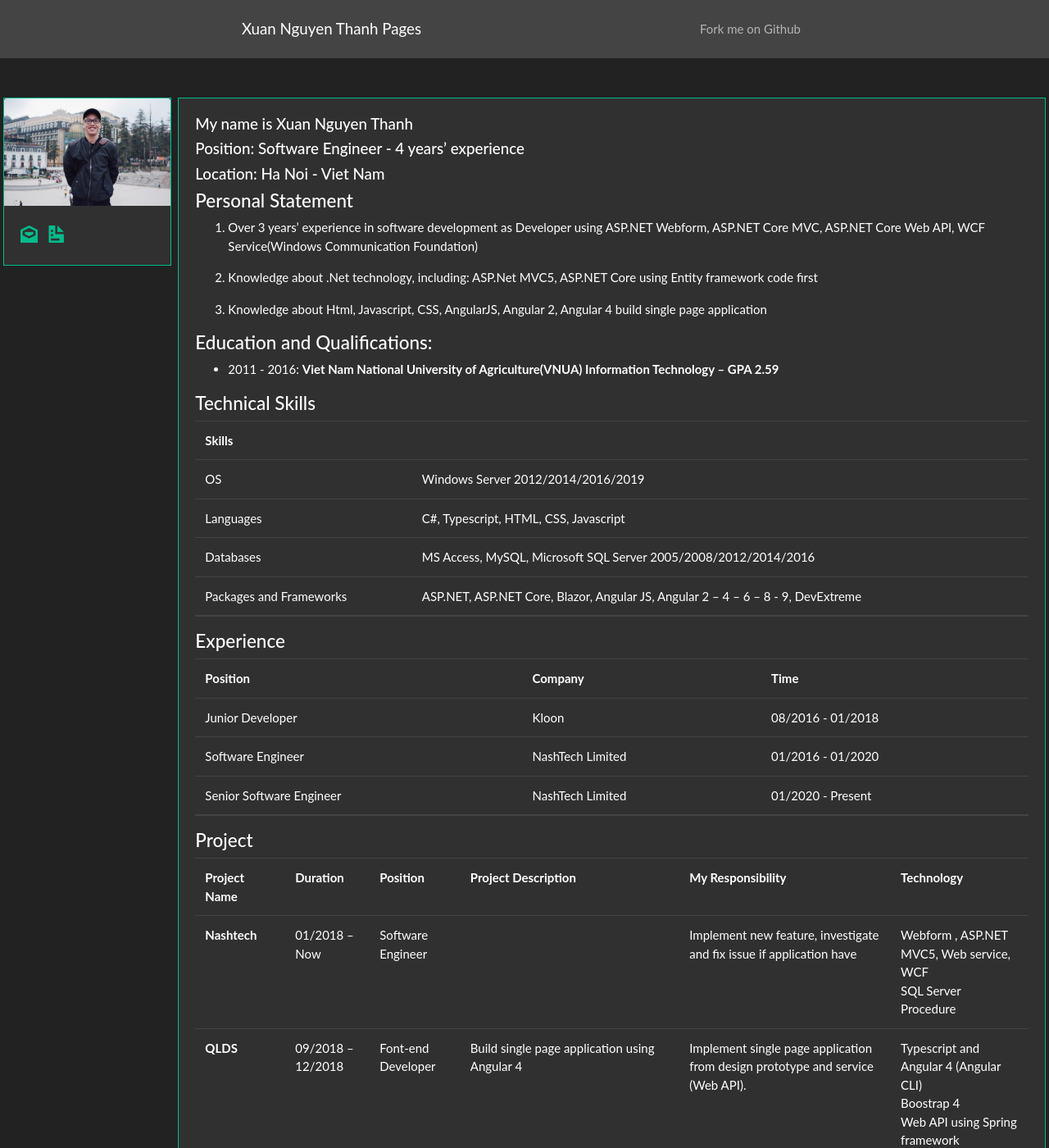
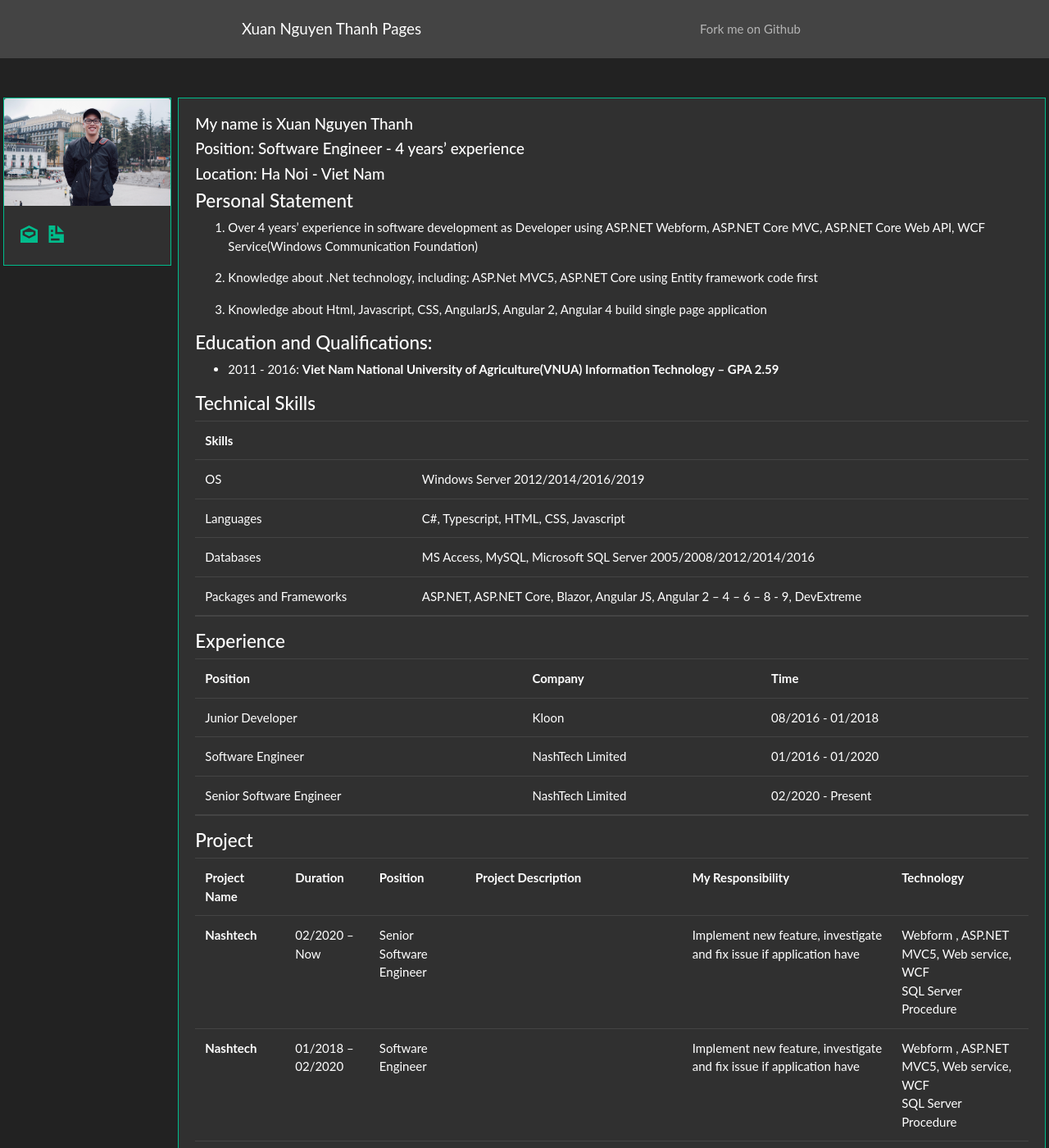
Before and after one commit to thanhxuanhd/thanhxuanhd.github.io, a Jekyll site: the page built from index.md, in a window 1280 px wide and 1400 px high. Shown: the whole window at 82% size. Built offline with Jekyll 4.4.1, drawn with Linux system fonts in a browser that asks for light colours; our own code applies the rules of GitHub Pages for plain Markdown files.

Commit message:
Update profile

```diff
--- a/index.md
+++ b/index.md
@@ -6,7 +6,7 @@
 
 #### Personal Statement
 
-1. Over 3 years’ experience in software development as Developer using ASP.NET Webform, ASP.NET Core MVC, ASP.NET Core Web API, WCF Service(Windows Communication Foundation)
+1. Over 4 years’ experience in software development as Developer using ASP.NET Webform, ASP.NET Core MVC, ASP.NET Core Web API, WCF Service(Windows Communication Foundation)
 
 2. Knowledge about .Net technology, including: ASP.Net MVC5, ASP.NET Core using Entity
    framework code first
@@ -32,16 +32,17 @@
 | ------------------------ | ---------------- | ----------------- |
 | Junior Developer         | Kloon            | 08/2016 - 01/2018 |
 | Software Engineer        | NashTech Limited | 01/2016 - 01/2020 |
-| Senior Software Engineer | NashTech Limited | 01/2020 - Present |
+| Senior Software Engineer | NashTech Limited | 02/2020 - Present |
 
 #### Project
 
-| Project Name   | Duration          | Position             | Project Description                                                                                                                              | My Responsibility                                                                                                                                           | Technology                                                                                                      |
-| -------------- | ----------------- | -------------------- | ------------------------------------------------------------------------------------------------------------------------------------------------ | ----------------------------------------------------------------------------------------------------------------------------------------------------------- | --------------------------------------------------------------------------------------------------------------- |
-| **Nashtech**    | 01/2018 – Now     | Software Engineer    |                                                                                                                                                  | Implement new feature, investigate and fix issue if application have                                                                                        | Webform , ASP.NET MVC5, Web service, WCF <br> SQL Server Procedure                                              |
-| **QLDS**       | 09/2018 – 12/2018 | Font-end Developer   | Build single page application using Angular 4                                                                                                    | Implement single page application from design prototype and service (Web API).                                                                              | Typescript and Angular 4 (Angular CLI) <br> Boostrap 4 <br> Web API using Spring framework <br> Oracle Database |
-| **ACSMeeting** | 08/2016 – 01/2018 | Junior Developer     | Build single page application using ASP.NET CORE MVC, AngularJS binding data and call service Web API.                                           | Design and implement (service, web application new feature from requirement of customer. <br> Write unit test for service implement and deploy version test | ASP.NET CORE <br> AngularJS <br> MS SQL Server 2014 <br>Boostrap 3, Devextreme                                  |
-| **eNotary**    | 09/2015 – 12/2015 | Internship Developer | Build eNotary portal: Web application using DNN CMS (Dotnetnuke) <br> Mobile app (Android, IOS, Windows phone) with restful api(ASP.NET Web Api) | Design and implement an application for Windows Phone. Deploy Web App, Web api, Moble app                                                                   | Android SDK, IOS SDK, Windows Phone 8.1 SDK <br> ASP.NET Web API /MS SQL Server 2012                            |
+| Project Name   | Duration          | Position                 | Project Description                                                                                                                              | My Responsibility                                                                                                                                           | Technology                                                                                                      |
+| -------------- | ----------------- | ------------------------ | ------------------------------------------------------------------------------------------------------------------------------------------------ | ----------------------------------------------------------------------------------------------------------------------------------------------------------- | --------------------------------------------------------------------------------------------------------------- |
+| **Nashtech**   | 02/2020 – Now     | Senior Software Engineer |                                                                                                                                                  | Implement new feature, investigate and fix issue if application have                                                                                        | Webform , ASP.NET MVC5, Web service, WCF <br> SQL Server Procedure                                              |
+| **Nashtech**   | 01/2018 – 02/2020 | Software Engineer        |                                                                                                                                                  | Implement new feature, investigate and fix issue if application have                                                                                        | Webform , ASP.NET MVC5, Web service, WCF <br> SQL Server Procedure                                              |
+| **QLDS**       | 09/2018 – 12/2018 | Font-end Developer       | Build single page application using Angular 4                                                                                                    | Implement single page application from design prototype and service (Web API).                                                                              | Typescript and Angular 4 (Angular CLI) <br> Boostrap 4 <br> Web API using Spring framework <br> Oracle Database |
+| **ACSMeeting** | 08/2016 – 01/2018 | Junior Developer         | Build single page application using ASP.NET CORE MVC, AngularJS binding data and call service Web API.                                           | Design and implement (service, web application new feature from requirement of customer. <br> Write unit test for service implement and deploy version test | ASP.NET CORE <br> AngularJS <br> MS SQL Server 2014 <br>Boostrap 3, Devextreme                                  |
+| **eNotary**    | 09/2015 – 12/2015 | Internship Developer     | Build eNotary portal: Web application using DNN CMS (Dotnetnuke) <br> Mobile app (Android, IOS, Windows phone) with restful api(ASP.NET Web Api) | Design and implement an application for Windows Phone. Deploy Web App, Web api, Moble app                                                                   | Android SDK, IOS SDK, Windows Phone 8.1 SDK <br> ASP.NET Web API /MS SQL Server 2012                            |
 
 #### Repository
 
```
